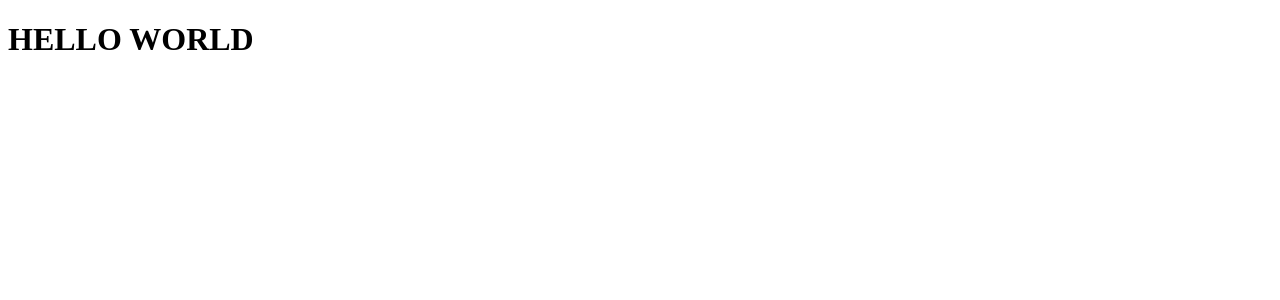
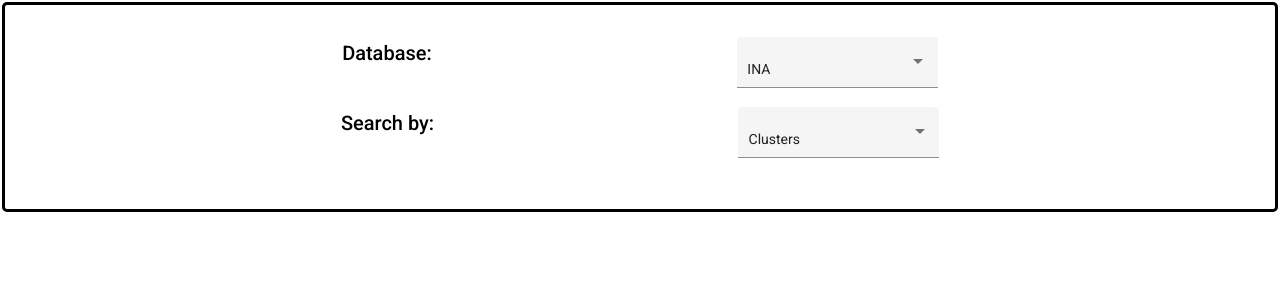
Before and after one commit to EstherTCHANGANI/TER-2021, an Angular app in the folder Front-end/CROBORA-App/: page / in a window 1280 px wide. Shown: the top 300 px of the page. Built offline with nearby package versions, Linux system fonts and the light colour scheme.

Commit message:
Adding selectLists #39

```diff
--- a/Front-end/CROBORA-App/angular.json
+++ b/Front-end/CROBORA-App/angular.json
@@ -28,6 +28,7 @@
               "src/assets"
             ],
             "styles": [
+              "./node_modules/@angular/material/prebuilt-themes/deeppurple-amber.css",
               "src/styles.css"
             ],
             "scripts": []
@@ -91,6 +92,7 @@
               "src/assets"
             ],
             "styles": [
+              "./node_modules/@angular/material/prebuilt-themes/deeppurple-amber.css",
               "src/styles.css"
             ],
             "scripts": []
--- a/Front-end/CROBORA-App/package.json
+++ b/Front-end/CROBORA-App/package.json
@@ -12,10 +12,12 @@
   "private": true,
   "dependencies": {
     "@angular/animations": "~11.0.3",
+    "@angular/cdk": "^11.2.13",
     "@angular/common": "~11.0.3",
     "@angular/compiler": "~11.0.3",
     "@angular/core": "~11.0.3",
     "@angular/forms": "~11.0.3",
+    "@angular/material": "^11.2.13",
     "@angular/platform-browser": "~11.0.3",
     "@angular/platform-browser-dynamic": "~11.0.3",
     "@angular/router": "~11.0.3",
--- a/Front-end/CROBORA-App/src/app/app.component.html
+++ b/Front-end/CROBORA-App/src/app/app.component.html
@@ -1 +1 @@
-<h1>HELLO WORLD</h1>
+<app-search-filters></app-search-filters>
--- /dev/null
+++ b/Front-end/CROBORA-App/src/app/search-filters/search-filters.component.css
@@ -0,0 +1,12 @@
+.container {
+    margin: 2px;
+    border: 3px solid black;
+    border-radius: 5px;
+    padding: 2rem;
+}
+
+.filter {
+    display: flex;
+    flex-direction: row;
+    justify-content: space-evenly;
+}
--- /dev/null
+++ b/Front-end/CROBORA-App/src/app/search-filters/search-filters.component.html
@@ -0,0 +1,22 @@
+<div class="container">
+    <div class="database filter">
+        <h2>Database:</h2>
+        <mat-form-field appearance="fill">
+            <mat-select [(value)]="selectedDatabase">
+              <mat-option *ngFor="let database of databases" [value]="database.value">
+                {{database.viewValue}}
+              </mat-option>
+            </mat-select>
+        </mat-form-field>
+    </div>
+    <div class="searchBy filter">
+        <h2>Search by:</h2>
+        <mat-form-field appearance="fill">
+            <mat-select [(value)]="selectedSearchType">
+              <mat-option *ngFor="let searchType of searchTypes" [value]="searchType.value">
+                {{searchType.viewValue}}
+              </mat-option>
+            </mat-select>
+        </mat-form-field>
+    </div>
+</div>
--- /dev/null
+++ b/Front-end/CROBORA-App/src/app/search-filters/search-filters.component.ts
@@ -0,0 +1,35 @@
+import { Component, OnInit } from '@angular/core';
+
+interface Filter {
+  value: string;
+  viewValue: string;
+}
+
+@Component({
+  selector: 'app-search-filters',
+  templateUrl: './search-filters.component.html',
+  styleUrls: ['./search-filters.component.css']
+})
+export class SearchFiltersComponent implements OnInit {
+
+  constructor() { }
+
+  ngOnInit(): void {
+  }
+
+  databases: Filter[] = [
+    {value: 'ina', viewValue: 'INA'},
+    {value: 'rai', viewValue: 'RAI'},
+    {value: 'all', viewValue: 'All'},
+    {value: 'new', viewValue: 'Import New'}
+  ];
+
+  searchTypes: Filter[] = [
+    {value: 'clusters', viewValue: 'Clusters'},
+    {value: 'titles', viewValue: 'Titles'}
+  ];
+
+  selectedDatabase: string = this.databases[0].value;
+  selectedSearchType: string = this.searchTypes[0].value;
+
+}
--- a/Front-end/CROBORA-App/src/index.html
+++ b/Front-end/CROBORA-App/src/index.html
@@ -6,8 +6,11 @@
   <base href="/">
   <meta name="viewport" content="width=device-width, initial-scale=1">
   <link rel="icon" type="image/x-icon" href="favicon.ico">
+  <link rel="preconnect" href="https://fonts.gstatic.com">
+  <link href="https://fonts.googleapis.com/css2?family=Roboto:wght@300;400;500&display=swap" rel="stylesheet">
+  <link href="https://fonts.googleapis.com/icon?family=Material+Icons" rel="stylesheet">
 </head>
-<body>
+<body class="mat-typography">
   <app-root></app-root>
 </body>
 </html>
--- a/Front-end/CROBORA-App/src/styles.css
+++ b/Front-end/CROBORA-App/src/styles.css
@@ -1 +1,4 @@
 /* You can add global styles to this file, and also import other style files */
+
+html, body { height: 100%; }
+body { margin: 0; font-family: Roboto, "Helvetica Neue", sans-serif; }
```
Also changed, not shown: Front-end/CROBORA-App/src/app/app.module.ts (+8 -2 lines), 2 other files (tests, documents, lock files or other folders).
